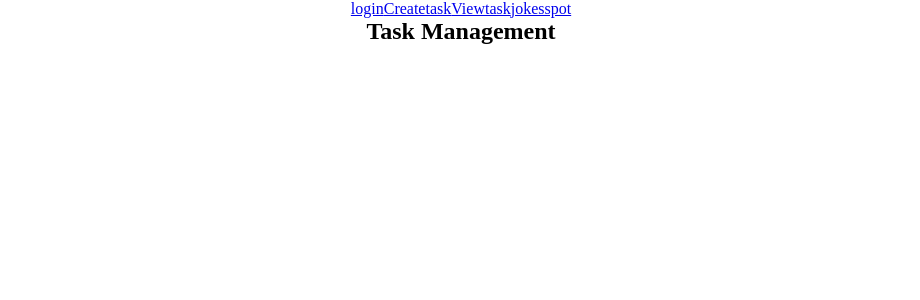
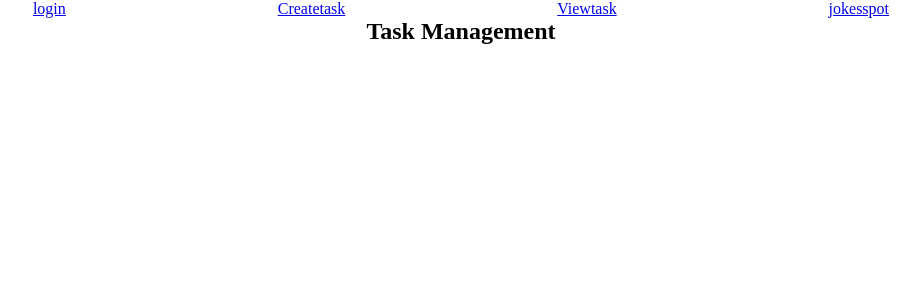
Before and after one commit to nirunj27/reacttuts, a React (Create React App) app: page / in a window 1280 px wide. Shown: the top 300 px of the page, without its empty margins (179-1099 px from the left). Built offline with nearby package versions, Linux system fonts and the light colour scheme.

Commit message:
Update App.css

```diff
--- a/src/App.css
+++ b/src/App.css
@@ -3,7 +3,7 @@
     padding:0;
 }
 
-.App {
-    text-align:center;
-
+navbar {
+    display:flex;
+    justify-content: space-evenly;
 }
```
